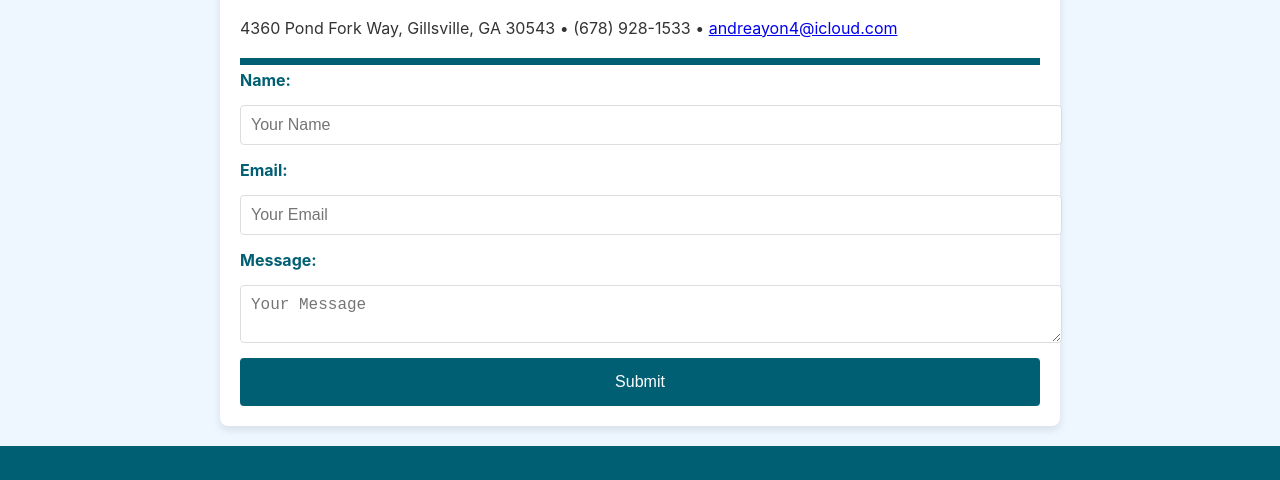
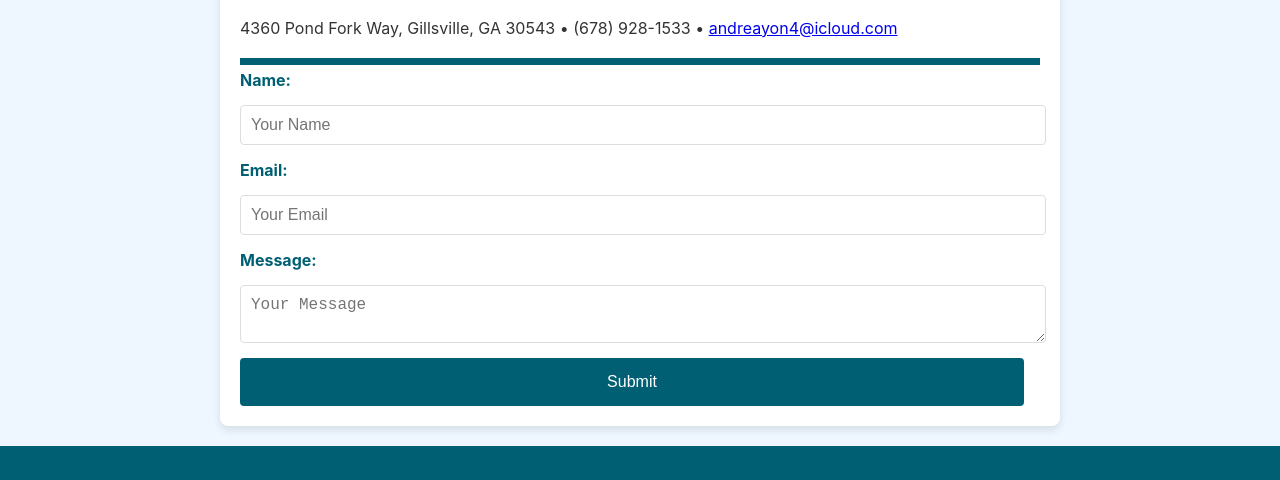
Before and after one commit to andreaayon/cv, a plain HTML site: page contact.html in a window 1280 px wide. Shown: the part 168-648 px from the top of the page. Drawn offline with Linux system fonts and the light colour scheme.

Commit message:
second commit

```diff
--- a/css/style.css
+++ b/css/style.css
@@ -1,4 +1,3 @@
-/* General Styles */
 html, body {
     margin: 0;
     padding: 0;
@@ -6,7 +5,6 @@ html, body {
     background-color: #EEF7FF;
 }
 
-/* Navigation Bar */
 nav {
     position: fixed;
     top: 0;
@@ -35,7 +33,6 @@ nav {
     color: #ff6700;
 }
 
-/* Splash Section */
 .splash {
     background-color: #ffffff;
     padding: 60px 20px;
@@ -92,7 +89,6 @@ hr {
     margin: 5px 0;
 }
 
-/* Contact Page Section */
 .contact-page {
     margin-top: 80px;
     padding: 20px;
@@ -132,7 +128,7 @@ form input, form textarea {
     border: 1px solid #ddd;
     border-radius: 4px;
     font-size: 1rem;
-    width: 100%;
+    width: 98%
 }
 
 form input[type="submit"] {
@@ -170,7 +166,6 @@ footer a:hover {
     text-decoration: underline;
 }
 
-/* Card Styling for Projects and Experience */
 .card, .experience-card {
     background-color: #ffffff;
     border: 1px solid #e0e0e0;
@@ -246,7 +241,6 @@ footer a:hover {
     grid-template-columns: repeat(3, 1fr);
 }
 
-/* Style the h2 headings */
 .head, section h2 {
     font-size: 2rem;
     color: #005f73;
@@ -254,7 +248,6 @@ footer a:hover {
     margin-bottom: 15px;
 }
 
-/* Style the education section paragraphs */
 .edu p {
     color: #333;
     font-size: 1.1rem;
@@ -263,7 +256,6 @@ footer a:hover {
     text-align: center;
 }
 
-/* Set default styles for unordered lists */
 ul {
     list-style-type: square;
     font-size: 1rem;
@@ -272,7 +264,6 @@ ul {
     padding-left: 0;
 }
 
-/* Style description lists using grid layout */
 dl.honors-list {
     display: grid;
     grid-template-columns: 1fr 1fr;
```
Also changed, not shown: index.html (+1 -1 lines).
